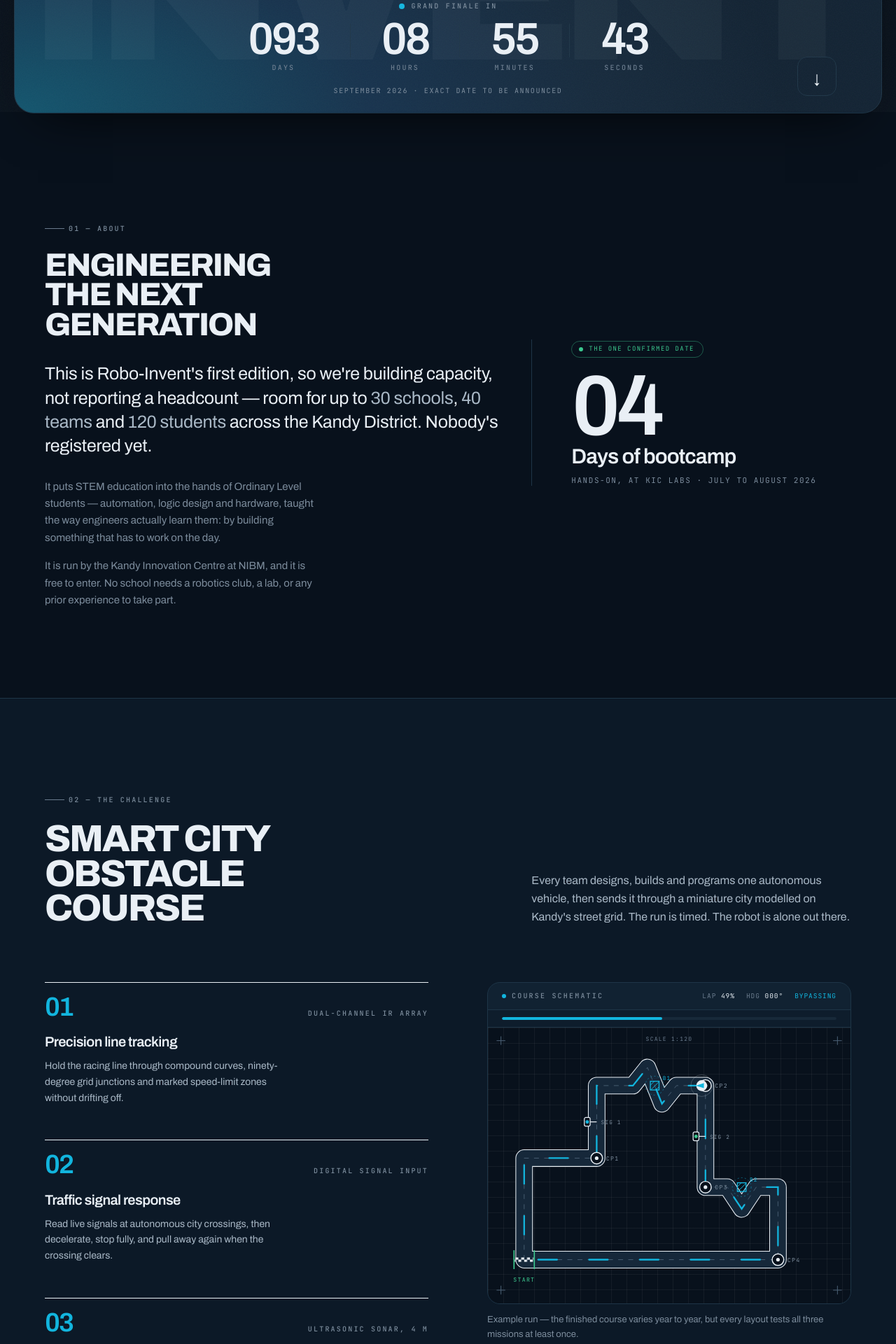
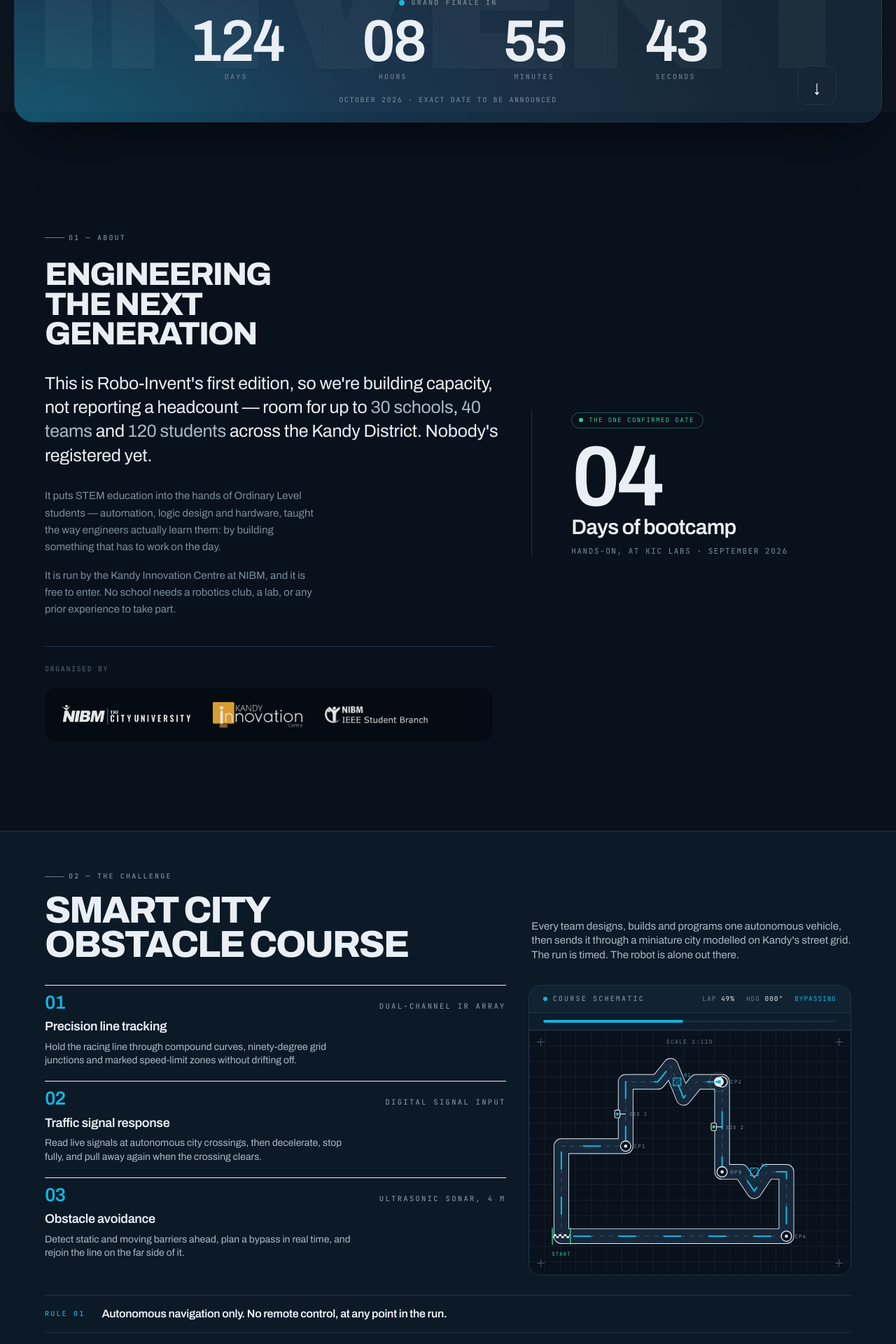
Before and after one commit to tharunchndrn/kic-robo-invent, a React (Vite) app: page / in a window 1280 px wide. Shown: the part 640-2560 px from the top of the page at 70% size. Built offline with nearby package versions, Linux system fonts and the light colour scheme.

Commit message:
Update event dates and enhance UI components for About, Awards, Bootcamp, Challenge, Contact, Countdown, Eligibility, FAQ, Navbar, Registration, and Timeline

```diff
--- a/src/components/About.jsx
+++ b/src/components/About.jsx
@@ -1,4 +1,15 @@
 import { motion } from 'framer-motion'
+import kic from '../assets/brand/kic.png'
+import nibm from '../assets/brand/nibm.png'
+import ieee from '../assets/brand/ieee-sb.png'
+
+/* White-on-transparent marks, built for a dark ground — housed in a bg-void
+   chip here since About itself sits on bg-paper. */
+const partners = [
+  { src: nibm, alt: 'NIBM — The City University', height: 'h-6 sm:h-7' },
+  { src: kic, alt: 'Kandy Innovation Centre', height: 'h-8 sm:h-9' },
+  { src: ieee, alt: 'IEEE Student Branch', height: 'h-5 sm:h-6' },
+]
 
 /*
  * A genuinely different structure, not a re-skinned ledger: the three
@@ -13,7 +24,7 @@ export default function About() {
     <section id="about" className="relative px-5 sm:px-8 lg:px-12 xl:px-16 py-24 lg:py-32">
       <div className="mx-auto max-w-[1800px] grid lg:grid-cols-12 gap-x-10 gap-y-16 items-center">
         {/* Statement */}
-        <div className="lg:col-span-7">
+        <div className="lg:col-span-7 min-w-0">
           <motion.p
             initial={{ opacity: 0, y: 16 }}
             whileInView={{ opacity: 1, y: 0 }}
@@ -65,6 +76,32 @@ export default function About() {
               school needs a robotics club, a lab, or any prior experience to take part.
             </p>
           </motion.div>
+
+          <motion.div
+            initial={{ opacity: 0, y: 20 }}
+            whileInView={{ opacity: 1, y: 0 }}
+            viewport={{ once: true, margin: '-80px' }}
+            transition={{ delay: 0.32 }}
+            className="mt-10 pt-6 border-t border-rule max-w-[640px]"
+          >
+            <p className="font-mono text-[10px] tracking-[0.16em] uppercase text-ink-mute/70">
+              Organised by
+            </p>
+            <div className="mt-5 rounded-2xl bg-void px-6 py-5 overflow-x-auto">
+              <ul className="flex flex-nowrap items-center gap-x-6 sm:gap-x-8 w-max">
+                {partners.map((p) => (
+                  <li key={p.alt} className="shrink-0">
+                    <img
+                      src={p.src}
+                      alt={p.alt}
+                      className={`${p.height} w-auto opacity-90`}
+                      draggable={false}
+                    />
+                  </li>
+                ))}
+              </ul>
+            </div>
+          </motion.div>
         </div>
 
         {/* The one number that's actually real */}
@@ -88,7 +125,7 @@ export default function About() {
             Days of bootcamp
           </p>
           <p className="mt-2 font-mono text-[11px] tracking-[0.14em] uppercase text-ink-mute">
-            Hands-on, at KIC labs &middot; July to August 2026
+            Hands-on, at KIC labs &middot; September 2026
           </p>
         </motion.div>
       </div>
--- a/src/components/Bootcamp.jsx
+++ b/src/components/Bootcamp.jsx
@@ -109,7 +109,7 @@ export default function Bootcamp() {
         >
           {[
             { k: 'Venue', v: 'NIBM KIC Campus labs' },
-            { k: 'Window', v: 'July to August 2026' },
+            { k: 'Window', v: 'September 2026' },
             { k: 'Cost to schools', v: 'None — fully sponsored' },
           ].map((item) => (
             <div key={item.k}>
--- a/src/components/Challenge.jsx
+++ b/src/components/Challenge.jsx
@@ -22,10 +22,10 @@ const missions = [
 export default function Challenge() {
   return (
     <section id="challenge" className="relative bg-paper-deep border-y border-rule">
-      <div className="px-5 sm:px-8 lg:px-12 xl:px-16 py-24 lg:py-32">
+      <div className="px-5 sm:px-8 lg:px-12 xl:px-16 py-10 lg:py-12">
         <div className="mx-auto max-w-[1800px]">
           {/* Header */}
-          <div className="grid lg:grid-cols-12 gap-x-10 gap-y-8 items-end">
+          <div className="grid lg:grid-cols-12 gap-x-10 gap-y-4 items-end">
             <div className="lg:col-span-7">
               <motion.p
                 initial={{ opacity: 0, y: 16 }}
@@ -40,7 +40,7 @@ export default function Challenge() {
                 whileInView={{ opacity: 1, y: 0 }}
                 viewport={{ once: true, margin: '-80px' }}
                 transition={{ delay: 0.08 }}
-                className="display mt-6 text-[11vw] sm:text-[8vw] lg:text-[4.2vw] max-w-[13ch]"
+                className="display mt-4 text-[11vw] sm:text-[8vw] lg:text-[4.2vw] max-w-[17ch]"
               >
                 Smart city obstacle course
               </motion.h2>
@@ -51,7 +51,7 @@ export default function Challenge() {
               whileInView={{ opacity: 1, y: 0 }}
               viewport={{ once: true, margin: '-80px' }}
               transition={{ delay: 0.16 }}
-              className="lg:col-span-5 max-w-[520px] lg:ml-auto text-[15px] sm:text-base leading-relaxed text-ink-soft"
+              className="lg:col-span-5 max-w-[520px] lg:ml-auto text-[14px] sm:text-[15px] leading-snug text-ink-soft"
             >
               Every team designs, builds and programs one autonomous vehicle, then sends it
               through a miniature city modelled on Kandy&apos;s street grid. The run is timed.
@@ -62,64 +62,60 @@ export default function Challenge() {
           {/* Missions (left) + course diagram (right) — a real side panel,
               not a full-width block, so the diagram reads as a reference
               rather than a centrepiece. */}
-          <div className="mt-14 lg:mt-20 grid lg:grid-cols-2 gap-10 lg:gap-14 items-start">
+          <div className="mt-6 lg:mt-8 grid lg:grid-cols-12 gap-6 lg:gap-8 items-start">
             {/* Mission briefs */}
-            <div className="flex flex-col gap-10 lg:gap-12">
+            <div className="lg:col-span-7 flex flex-col gap-5">
               {missions.map((mission, i) => (
                 <motion.article
                   key={mission.title}
-                  initial={{ opacity: 0, x: -24 }}
-                  whileInView={{ opacity: 1, x: 0 }}
+                  initial={{ opacity: 0, y: 16 }}
+                  whileInView={{ opacity: 1, y: 0 }}
                   viewport={{ once: true, margin: '-60px' }}
-                  transition={{ delay: i * 0.1, duration: 0.6, ease: [0.16, 1, 0.3, 1] }}
-                  className="border-t border-ink pt-5"
+                  transition={{ delay: i * 0.08, duration: 0.5, ease: [0.16, 1, 0.3, 1] }}
+                  className="border-t border-ink pt-3.5"
                 >
-                  <div className="flex items-baseline justify-between gap-4">
-                    <span className="font-display font-semibold tnum text-[38px] leading-[0.8] tracking-[-0.05em] text-flare">
+                  <div className="flex items-baseline justify-between gap-2">
+                    <span className="font-display font-semibold tnum text-[27px] leading-[0.8] tracking-[-0.04em] text-flare">
                       {String(i + 1).padStart(2, '0')}
                     </span>
-                    <span className="eyebrow-bare text-ink-mute text-right">{mission.spec}</span>
+                    <span className="eyebrow-bare text-ink-mute text-right text-[10.5px]">{mission.spec}</span>
                   </div>
 
-                  <h3 className="mt-5 font-display font-semibold text-lg sm:text-xl tracking-[-0.03em]">
+                  <h3 className="mt-3 font-display font-semibold text-[18px] leading-tight tracking-[-0.02em]">
                     {mission.title}
                   </h3>
-                  <p className="mt-2.5 text-[14px] leading-relaxed text-ink-soft max-w-[42ch]">
+                  <p className="mt-2 text-[14px] leading-snug text-ink-soft max-w-[55ch]">
                     {mission.desc}
                   </p>
                 </motion.article>
               ))}
-
-              {/* The rule that defines the whole event */}
-              <motion.div
-                initial={{ opacity: 0 }}
-                whileInView={{ opacity: 1 }}
-                viewport={{ once: true, margin: '-60px' }}
-                transition={{ delay: 0.2 }}
-                className="mt-2 border-t border-b border-rule py-6 flex flex-col sm:flex-row sm:items-center gap-3 sm:gap-6"
-              >
-                <span className="eyebrow-bare text-flare shrink-0">Rule 01</span>
-                <p className="font-display font-semibold text-lg sm:text-xl tracking-[-0.03em]">
-                  Autonomous navigation only. No remote control, at any point in the run.
-                </p>
-              </motion.div>
             </div>
 
-            {/* Course diagram — sticky, compact, a companion piece */}
+            {/* Course diagram — compact companion piece */}
             <motion.figure
               initial={{ opacity: 0, y: 24 }}
               whileInView={{ opacity: 1, y: 0 }}
               viewport={{ once: true, margin: '-60px' }}
-              transition={{ duration: 0.7, ease: [0.16, 1, 0.3, 1] }}
-              className="lg:sticky lg:top-28 max-w-[520px] mx-auto lg:mr-0 w-full"
+              transition={{ duration: 0.6, ease: [0.16, 1, 0.3, 1] }}
+              className="lg:col-span-5 max-w-[520px] mx-auto lg:mr-0 w-full"
             >
               <SmartCityTrack />
-              <figcaption className="mt-3 text-center lg:text-left text-[13px] leading-relaxed text-ink-mute">
-                Example run &mdash; the finished course varies year to year, but every layout
-                tests all three missions at least once.
-              </figcaption>
             </motion.figure>
           </div>
+
+          {/* The rule that defines the whole event */}
+          <motion.div
+            initial={{ opacity: 0 }}
+            whileInView={{ opacity: 1 }}
+            viewport={{ once: true, margin: '-60px' }}
+            transition={{ delay: 0.2 }}
+            className="mt-6 lg:mt-7 border-t border-b border-rule py-3.5 flex flex-col sm:flex-row sm:items-center gap-2 sm:gap-6"
+          >
+            <span className="eyebrow-bare text-flare shrink-0">Rule 01</span>
+            <p className="font-display font-semibold text-[15px] sm:text-base tracking-[-0.02em]">
+              Autonomous navigation only. No remote control, at any point in the run.
+            </p>
+          </motion.div>
         </div>
       </div>
     </section>
--- a/src/components/Countdown.jsx
+++ b/src/components/Countdown.jsx
@@ -1,6 +1,6 @@
 import { useState, useEffect } from 'react'
 
-const TARGET = new Date('2026-09-01T00:00:00').getTime()
+const TARGET = new Date('2026-10-02T00:00:00').getTime()
 
 function remaining() {
   const diff = TARGET - Date.now()
@@ -39,24 +39,24 @@ export default function Countdown() {
         <span className="eyebrow-bare text-ink-mute">Grand finale in</span>
       </span>
 
-      <div className="mt-4 flex items-start gap-4 sm:gap-8 lg:gap-11">
+      <div className="mt-4 flex items-start gap-5 sm:gap-9 lg:gap-14">
         {units.map((unit, i) => (
-          <div key={unit.label} className="flex items-start gap-4 sm:gap-8 lg:gap-11">
+          <div key={unit.label} className="flex items-start gap-5 sm:gap-9 lg:gap-14">
             <div className="flex flex-col items-center">
-              <span className="font-display font-semibold tnum text-[34px] sm:text-[52px] lg:text-[64px] leading-[0.82] tracking-[-0.05em] text-ink">
+              <span className="font-display font-semibold tnum text-[42px] sm:text-[66px] lg:text-[84px] leading-[0.82] tracking-[-0.05em] text-ink">
                 {String(unit.value).padStart(unit.pad, '0')}
               </span>
-              <span className="mt-2.5 eyebrow-bare text-ink-faint">{unit.label}</span>
+              <span className="mt-3 eyebrow-bare text-ink-faint">{unit.label}</span>
             </div>
             {i < units.length - 1 && (
-              <span className="w-px h-7 sm:h-10 lg:h-12 bg-rule mt-1" aria-hidden />
+              <span className="w-px h-9 sm:h-12 lg:h-16 bg-rule mt-1.5" aria-hidden />
             )}
           </div>
         ))}
       </div>
 
       <p className="mt-5 font-mono text-[10px] tracking-[0.16em] uppercase text-ink-mute">
-        September 2026 &middot; exact date to be announced
+        October 2026 &middot; exact date to be announced
       </p>
     </div>
   )
--- a/src/components/Eligibility.jsx
+++ b/src/components/Eligibility.jsx
@@ -111,7 +111,7 @@ export default function Eligibility() {
 
           <div className="flex flex-col sm:flex-row sm:items-center justify-between gap-5 px-5 sm:px-8 py-6 bg-paper-deep/60 border-t border-rule">
             <p className="font-mono text-[10.5px] tracking-[0.14em] uppercase text-ink-mute">
-              Registration closes July 2026
+              Registration closes September 2026
             </p>
             <a href={REGISTER_URL} target="_blank" rel="noopener noreferrer" className="btn btn-solid">
               Claim a slot
--- a/src/components/FAQ.jsx
+++ b/src/components/FAQ.jsx
@@ -12,7 +12,7 @@ const faqs = [
   },
   {
     q: 'Is the robotics bootcamp mandatory?',
-    a: 'Yes. The four-day bootcamp is mandatory for every participating team and runs at the KIC NIBM Campus labs between July and August 2026.',
+    a: 'Yes. The four-day bootcamp is mandatory for every participating team and runs at the KIC NIBM Campus labs in September 2026.',
   },
   {
     q: 'What will students learn at the bootcamp?',
--- a/src/components/Navbar.jsx
+++ b/src/components/Navbar.jsx
@@ -98,8 +98,9 @@ export default function Navbar() {
                 key={link.name}
                 href={link.href}
                 onClick={(e) => handleLinkClick(e, link.href)}
-                data-active={activeSection === link.href.slice(1)}
-                className="ulink"
+                className={`transition-colors duration-300 ${
+                  activeSection === link.href.slice(1) ? 'text-flare' : 'text-ink-soft hover:text-ink'
+                }`}
               >
                 {link.name}
               </a>
--- a/src/components/Registration.jsx
+++ b/src/components/Registration.jsx
@@ -61,7 +61,7 @@ export default function Registration() {
               <dl className="mt-8 grid grid-cols-2 gap-y-5 gap-x-6">
                 {[
                   { k: 'Status', v: 'Open' },
-                  { k: 'Closes', v: 'July 2026' },
+                  { k: 'Closes', v: 'September 2026' },
                   { k: 'Entry fee', v: 'None' },
                   { k: 'District', v: 'Kandy' },
                 ].map((item) => (
--- a/src/components/Timeline.jsx
+++ b/src/components/Timeline.jsx
@@ -9,19 +9,19 @@ const phases = [
   },
   {
     phase: '02',
-    time: 'July, week 1',
+    time: 'September, week 1',
     title: 'Entries close, handbook lands',
     desc: 'Team slots are confirmed, and the competition handbook with full challenge specifications is released.',
   },
   {
     phase: '03',
-    time: 'July — August',
+    time: 'September',
     title: 'Robotics bootcamp',
     desc: 'The mandatory four-day training programme runs at the KIC Campus labs, in rotating cohorts.',
   },
   {
     phase: '04',
-    time: 'September 2026',
+    time: 'October, week 1',
     title: 'Grand finale at KIC NIBM',
     desc: 'Time trials, pit lanes, panel evaluation and the award ceremony — all in one day.',
     note: 'Exact date to be announced',
@@ -62,8 +62,8 @@ export default function Timeline() {
                   transition={{ delay: 0.16 }}
                   className="mt-7 max-w-[34ch] text-[15px] leading-relaxed text-ink-soft"
                 >
-                  Four phases across four months. Schools that register in June have the full
-                  runway; slots close for good in July.
+                  Four phases from June to October. Schools that register in June have the full
+                  runway; slots close for good in September.
                 </motion.p>
               </div>
             </div>
--- a/src/index.css
+++ b/src/index.css
@@ -33,6 +33,8 @@
   --color-navy: #0d2f54;
   --color-moss: #3cc98f;
   --color-clay: #2e6fb8;
+  --color-silver: #9fb4c7;
+  --color-violet: #8b7ff5;
 
   /* --- FAMILIES ------------------------------------------------------- */
   --font-display: 'Archivo', ui-sans-serif, system-ui, sans-serif;
```
Also changed, not shown: src/components/Awards.jsx (+31 -20 lines), src/components/Contact.jsx (+0 -7 lines).
